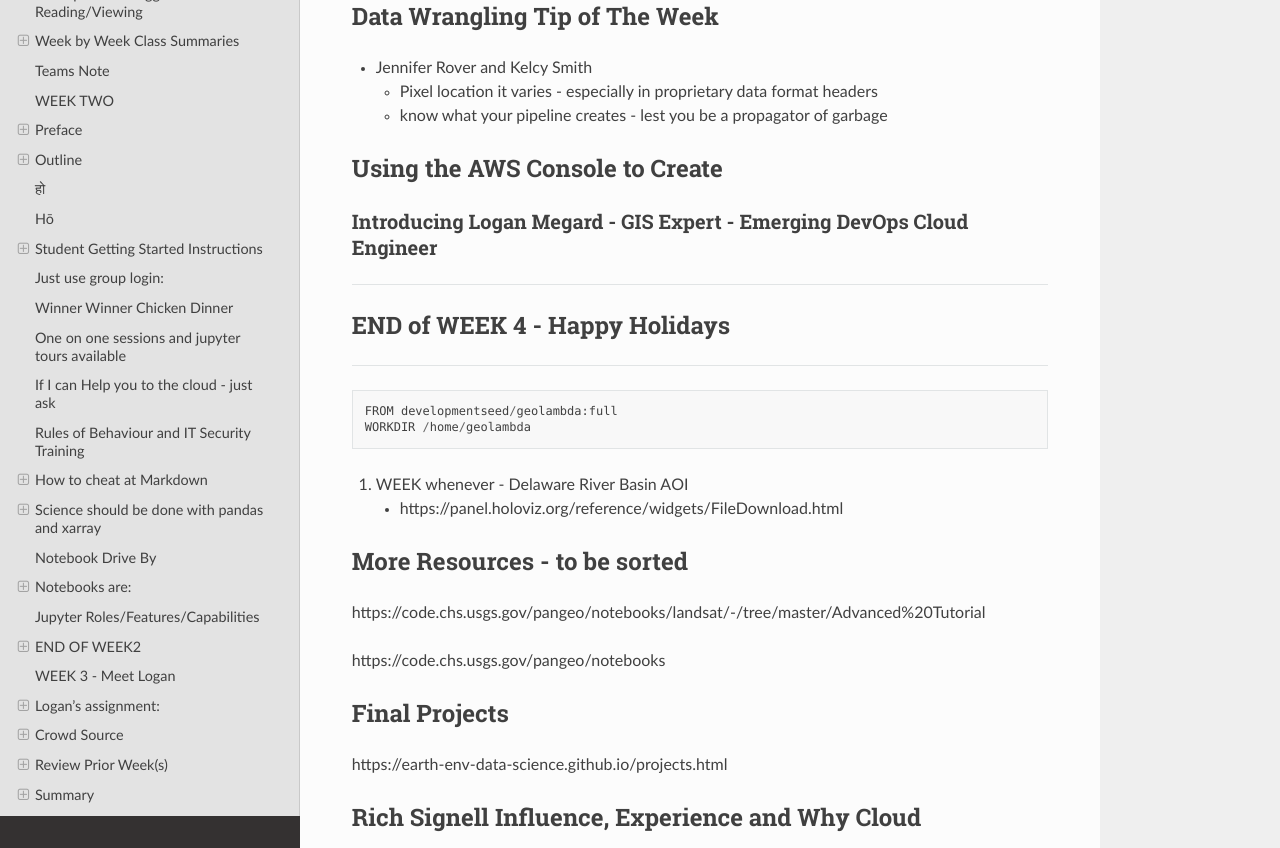
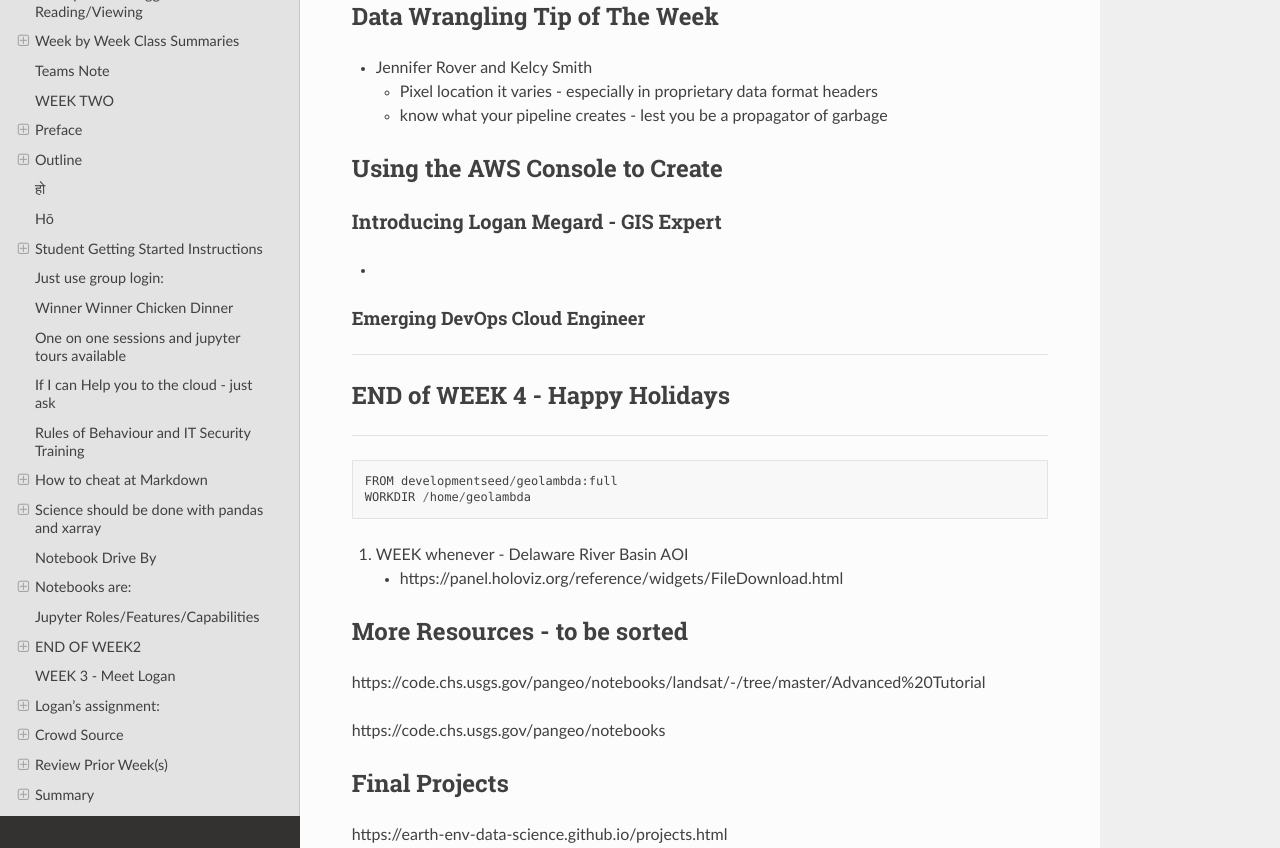
Before and after one commit to tonybutzer/harmony, a Sphinx documentation site: the page built from documentation/source/00weekbyweek.md, in a window 1280 px wide and 900 px high, scrolled down 20802 px, cut to the strip 52-900 px from the top of the window. Built offline with Sphinx 7.4.7 and the Read the Docs theme 2.0.0, drawn with Linux system fonts in a browser that asks for light colours; pages that are not in the unit, such as notebooks, are missing from menus.

Commit message:
automatic git update from Makefile

```diff
--- a/documentation/source/00weekbyweek.md
+++ b/documentation/source/00weekbyweek.md
@@ -734,7 +734,8 @@ https://marine.usgs.gov/coastalchangehazardsportal/
 
 ## Using the AWS Console to Create
 
-### Introducing Logan Megard - GIS Expert - Emerging DevOps Cloud Engineer
+### Introducing Logan Megard - GIS Expert
+- #### Emerging DevOps Cloud Engineer
 
 
 ---
```
